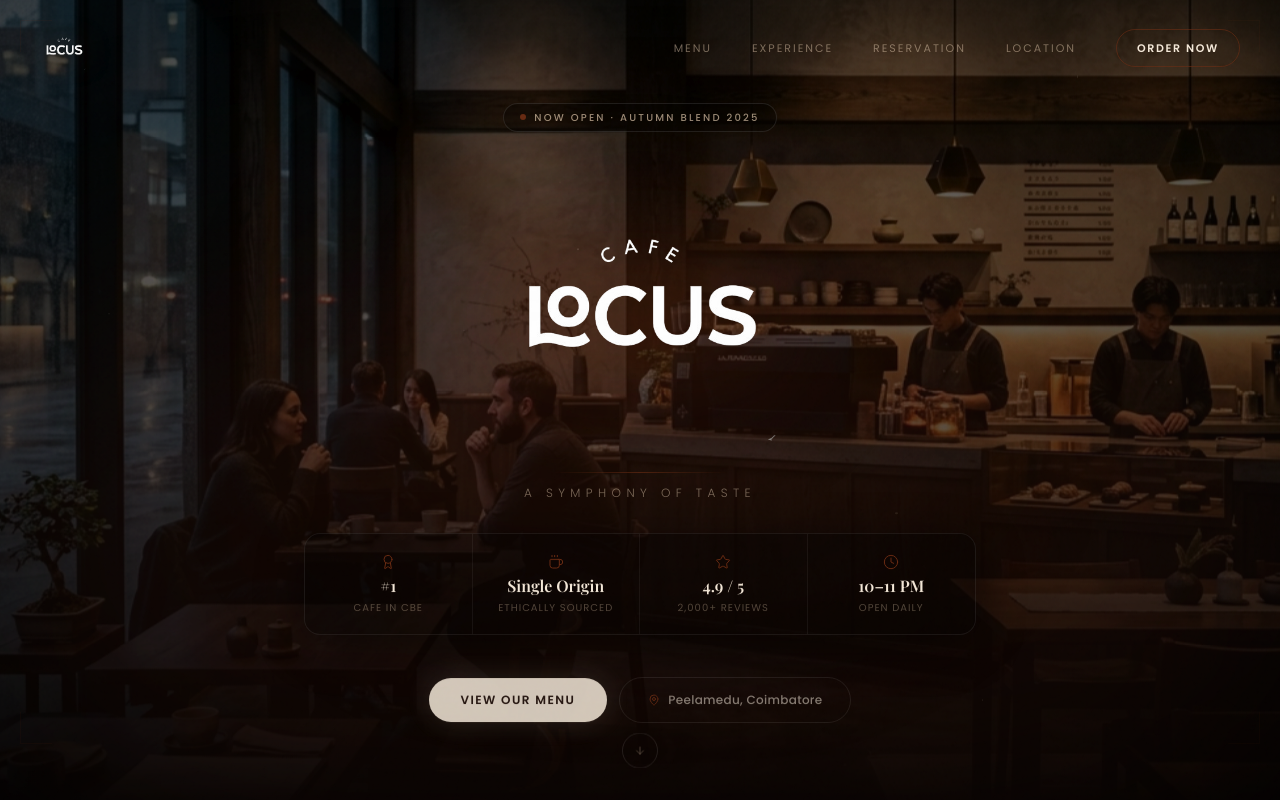
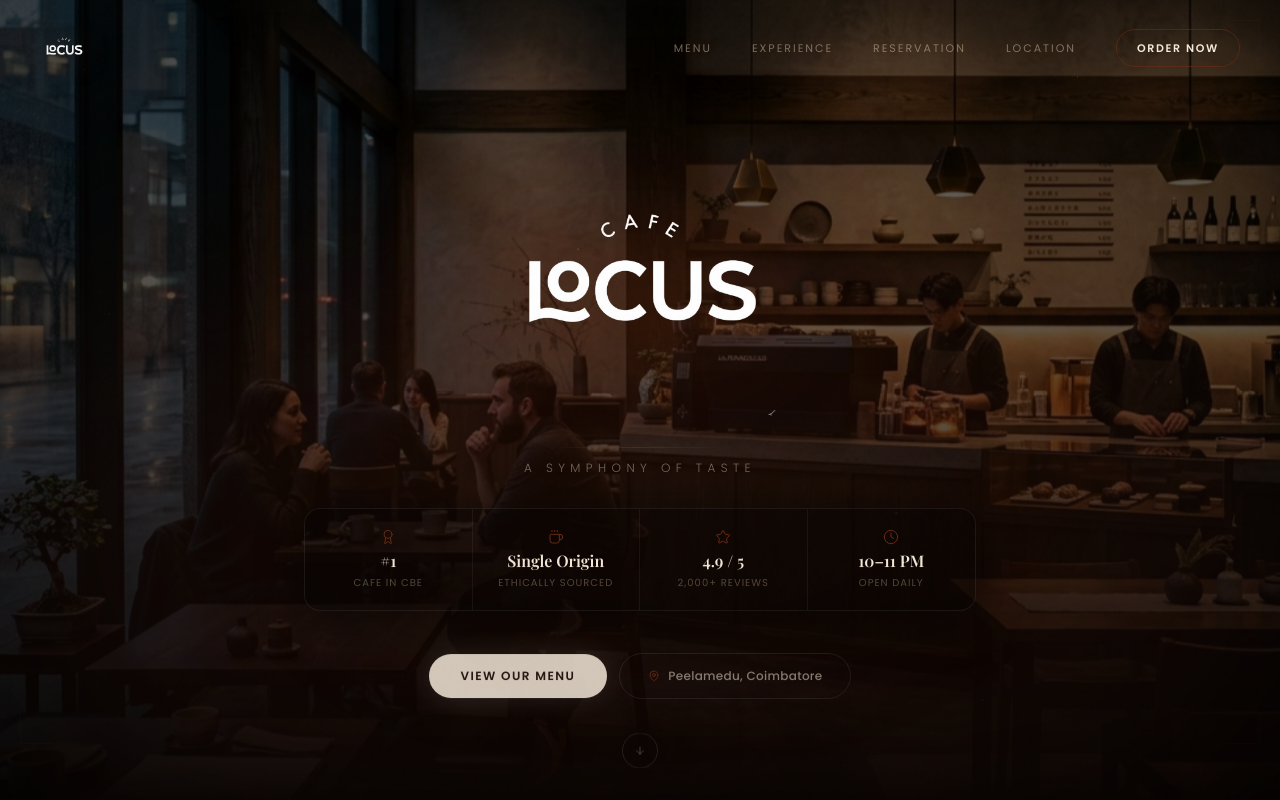
Before and after one commit to basithm9655/Locus.cafe, a React (Vite) app: page / in a window 1280 px wide. Shown: the top 800 px of the page. Built offline with nearby package versions, Linux system fonts and the light colour scheme; a web font is replaced by a local one.

Commit message:
Remove 'Now Open' badge from Hero section

```diff
--- a/src/components/Hero.jsx
+++ b/src/components/Hero.jsx
@@ -68,16 +68,7 @@ const Hero = () => {
         style={{ y: yContent, opacity: fadeOut }}
         className="relative z-10 w-full flex flex-col items-center text-center px-5 pt-16 pb-10"
       >
-        {/* Badge */}
-        <motion.div
-          initial={{ opacity: 0, y: 12 }}
-          animate={{ opacity: 1, y: 0 }}
-          transition={{ duration: 1, delay: 2.3, ease: 'easeOut' }}
-          className="mb-5 inline-flex items-center gap-2 px-4 py-1.5 rounded-full border border-white/10 bg-black/30 backdrop-blur-md text-cafe-beige/70"
-        >
-          <span className="w-1.5 h-1.5 rounded-full bg-cafe-main animate-pulse flex-shrink-0" />
-          <span className="text-[9px] sm:text-[10px] tracking-[0.22em] uppercase font-medium">Now Open · Autumn Blend 2025</span>
-        </motion.div>
+
 
         {/* Logo */}
         <motion.div
```
